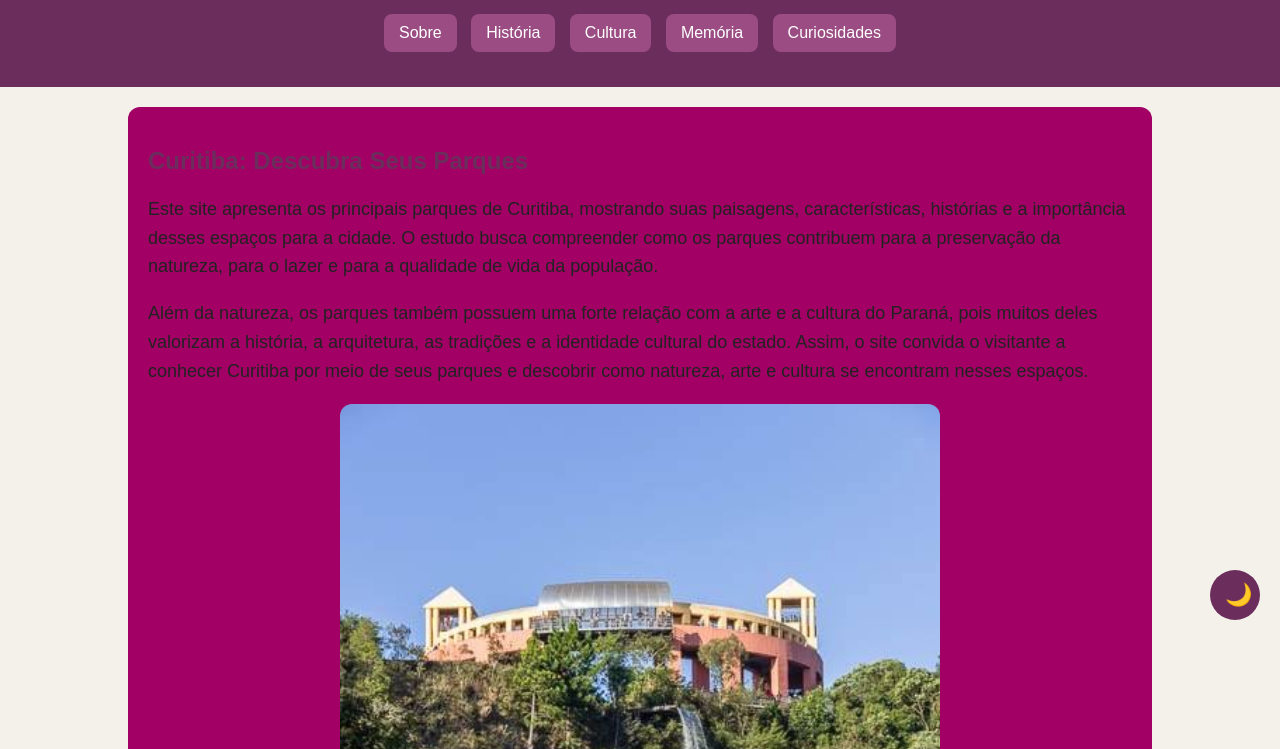
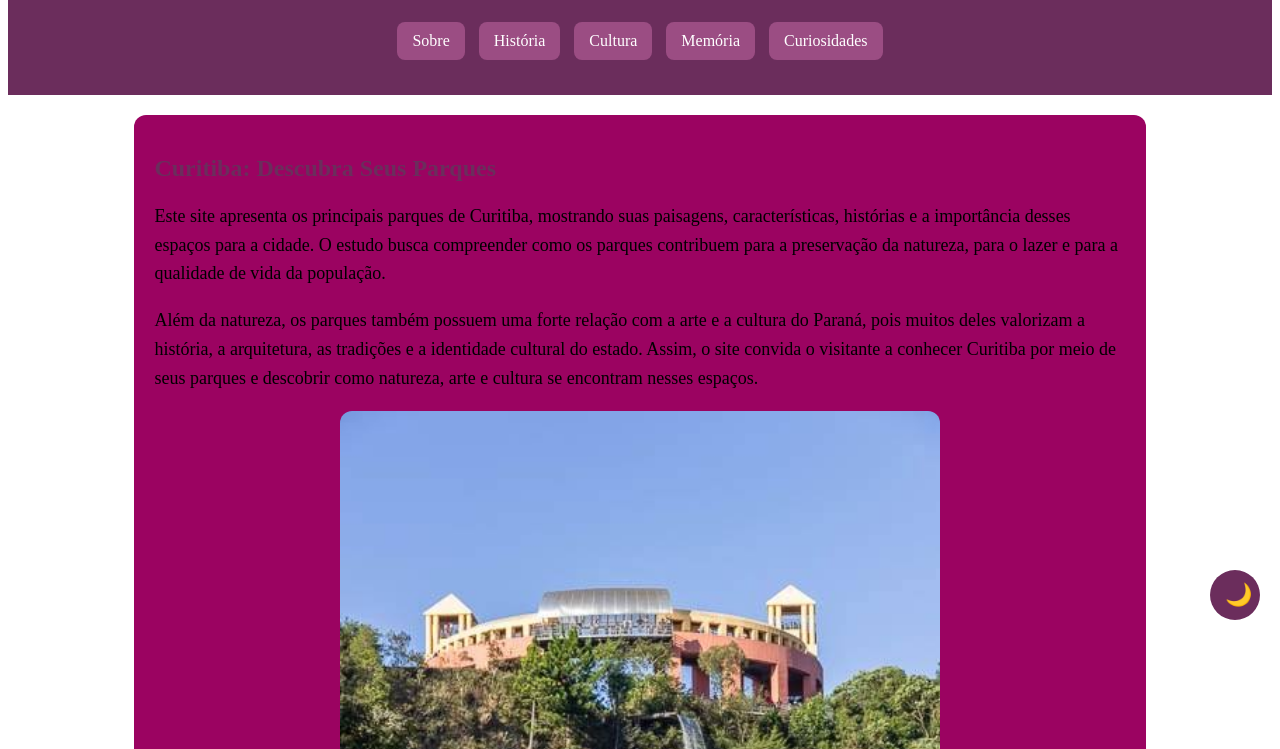
Before and after one commit to emanuelejovitasilva-oss/arteparanaense, a plain HTML site: page index.html in a window 1280 px wide. Shown: the part 160-909 px from the top of the page. Drawn offline with Linux system fonts and the light colour scheme.

Commit message:
modifiquei a cor

```diff
--- a/style.css
+++ b/style.css
@@ -4,7 +4,7 @@
     --cor-principal: #6b2d5c;
     --cor-secundaria: #9b4d83;
     --cor-hover: #c77dff;
-    --cor-superficie: #a30065;
+    --cor-superficie: #9b0361;
     --cor-card: #f3d9fa;
     --cor-legenda: #555555;
     --cor-clara: #ffffff;
@@ -19,7 +19,7 @@
     --cor-card: #2b2530;
     --cor-legenda: #bbbbbb;
 }
-
+modifiquei a cor
 body {
     background-color: var(--cor-fundo);
     color: var(--cor-texto);
```
